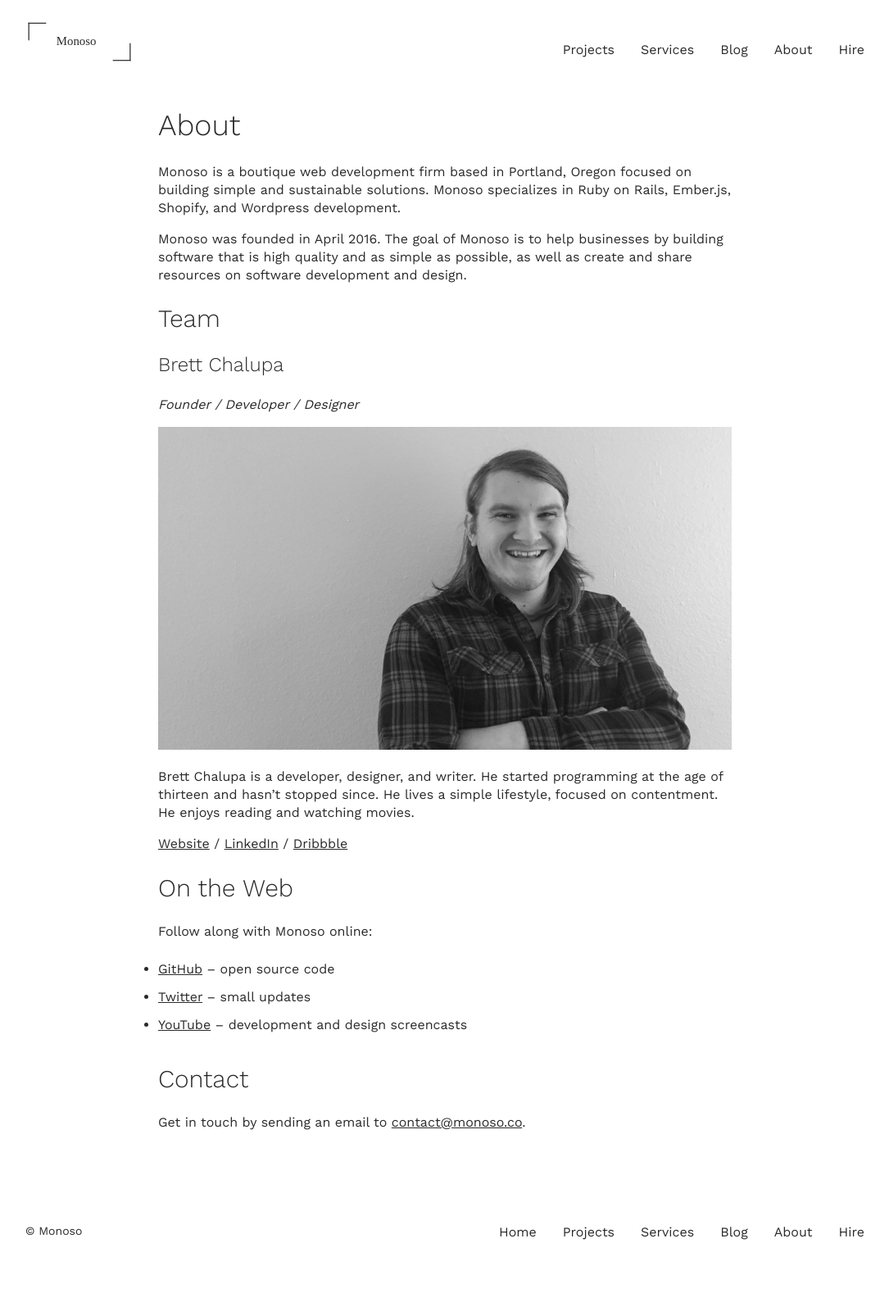
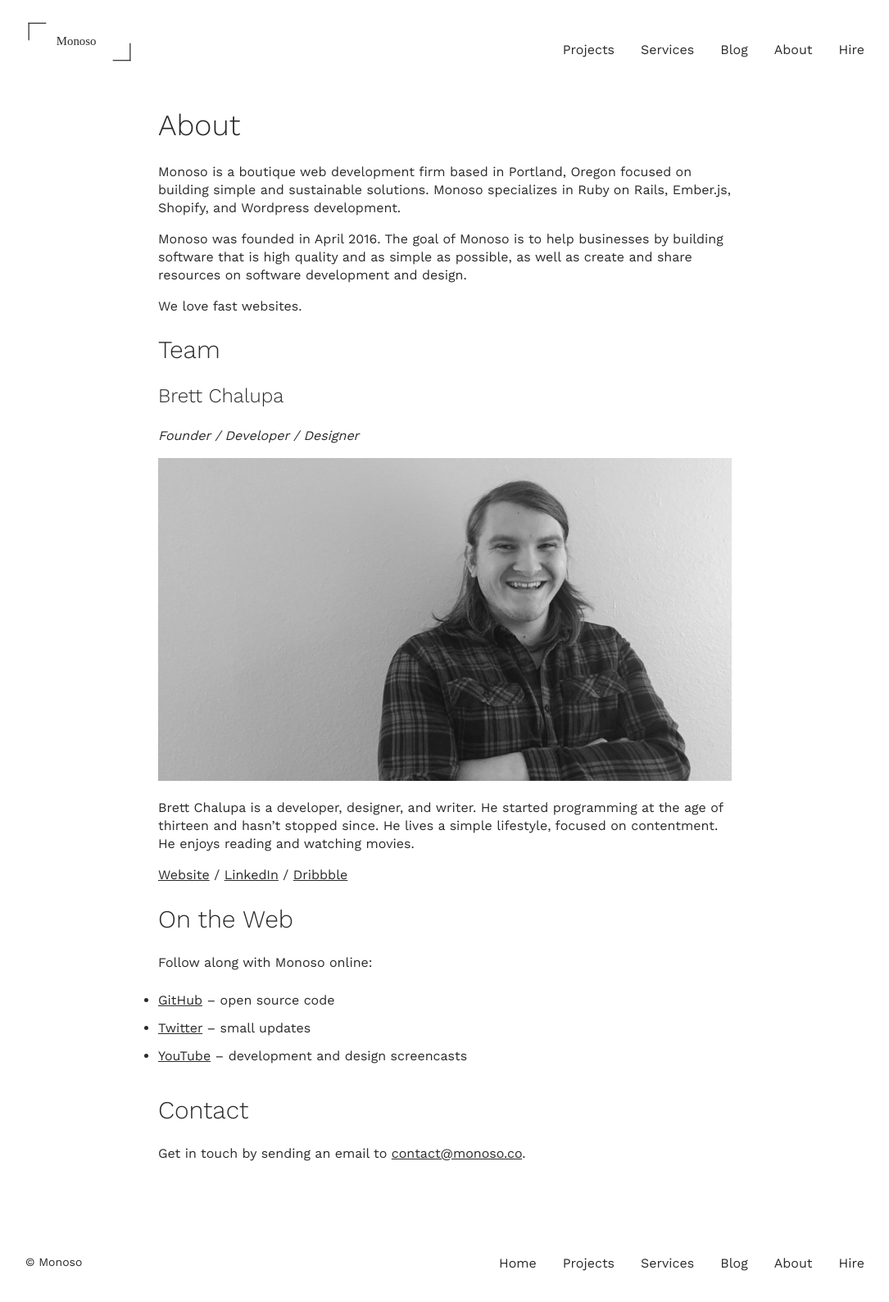
Before and after one commit to brettchalupa/brettcodes, a Jekyll site: the page built from about.md, in a window 1280 px wide. Shown: the whole page at 82% size, without its empty margins (97-1182 px from the left). Built offline with Jekyll 4.4.1, drawn with Linux system fonts in a browser that asks for light colours; before the commit the page ends 1551 px from its top, so only the background shows below that.

Commit message:
Add fast websites sentence to About page

```diff
--- a/about.md
+++ b/about.md
@@ -15,6 +15,8 @@ Monoso was founded in April 2016. The goal of Monoso is to help
 businesses by building software that is high quality and as simple as
 possible, as well as create and share resources on software development
 and design.
+
+We love fast websites.
 
 ## Team
 
```
